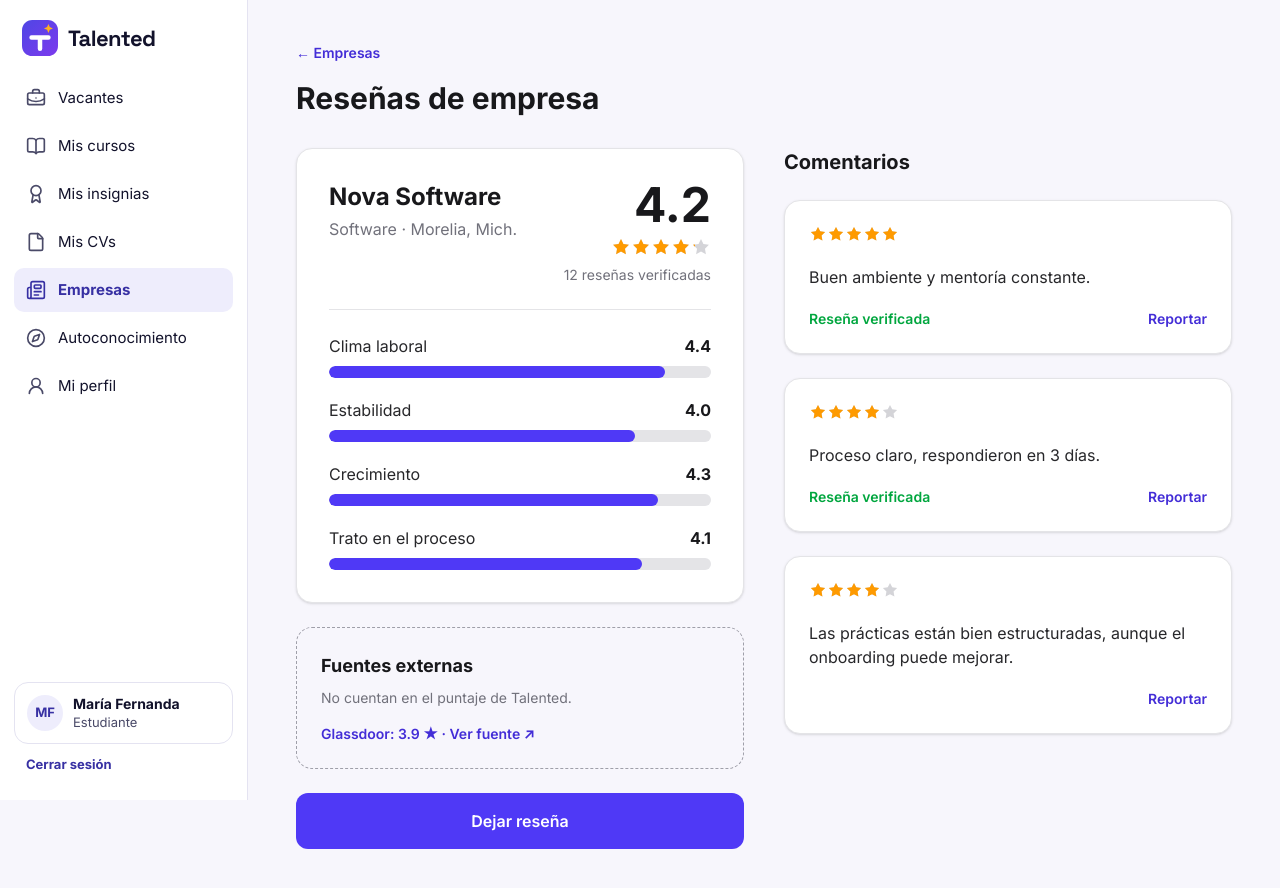
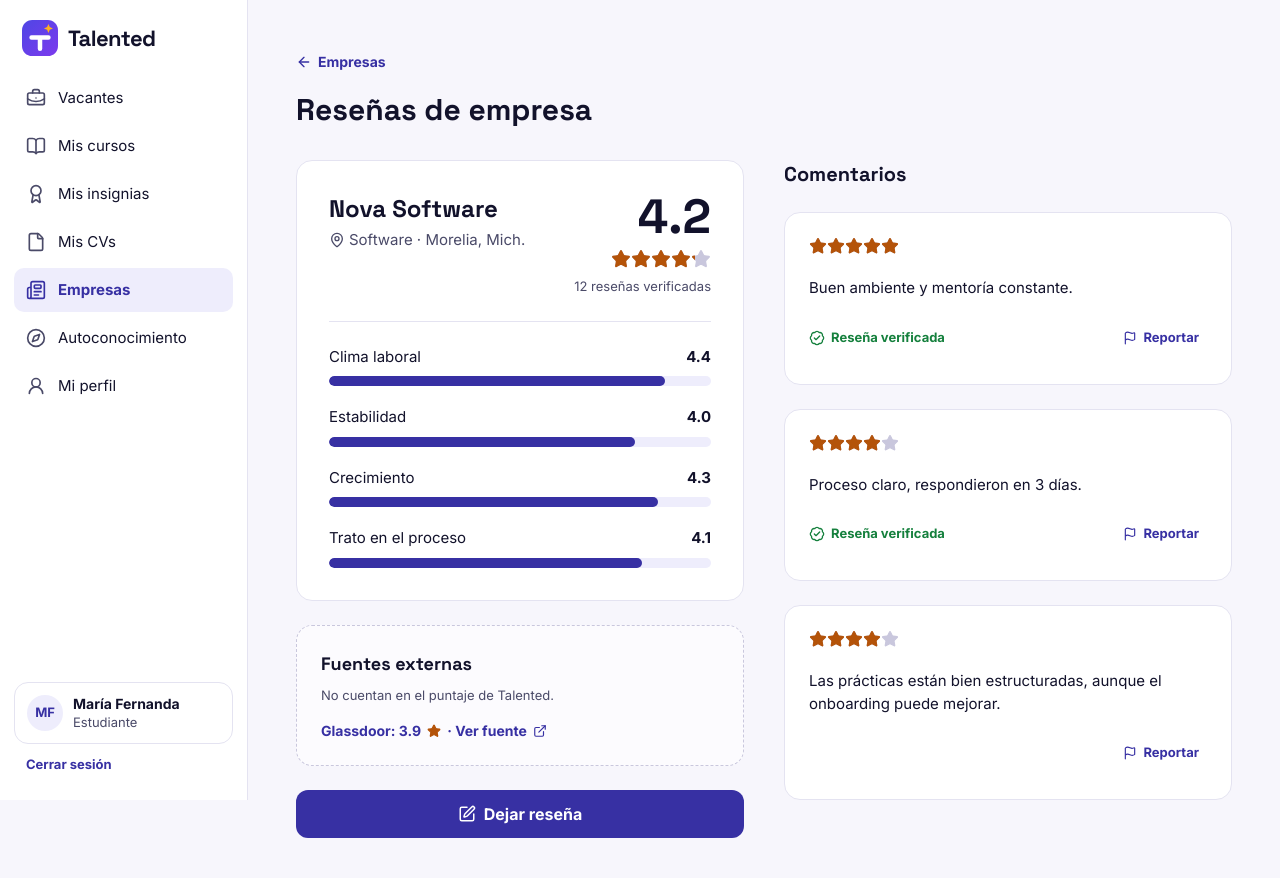
Before and after one commit to Flavvgarcia/plataforma-trabajo-estudiantes-frontend, a Next.js app: page /empresas/nova-software in a window 1280 px wide. Built offline with nearby package versions, Linux system fonts and the light colour scheme.

Commit message:
refactor(empresas): unificar estilos e implementar el sidebar global

```diff
--- a/app/empresas/[id]/page.tsx
+++ b/app/empresas/[id]/page.tsx
@@ -1,3 +1,4 @@
+import { ArrowLeft, ExternalLink, Star } from "lucide-react";
 import Link from "next/link";
 import { notFound } from "next/navigation";
 import {
@@ -28,15 +29,16 @@ export default async function EmpresaDetallePage({
   const resenasEmpresa = getResenasByEmpresa(empresa.id);
 
   return (
-    <div className="px-12 py-10">
+    <div className="px-4 py-8 sm:px-8 lg:px-12 lg:py-10">
       <Link
         href="/empresas"
-        className="text-sm font-semibold text-indigo-700 hover:underline"
+        className="inline-flex min-h-11 items-center gap-1.5 rounded-lg text-sm font-bold text-[#3730A3] hover:underline focus-visible:outline-2 focus-visible:outline-offset-2 focus-visible:outline-[#3730A3]"
       >
-        ← Empresas
+        <ArrowLeft size={16} aria-hidden="true" />
+        Empresas
       </Link>
 
-      <h1 className="mt-4 text-3xl font-bold text-zinc-900">
+      <h1 className="mt-2 text-3xl font-bold text-[#12122B] [font-family:var(--font-talented-grotesk),Arial,sans-serif]">
         Reseñas de empresa
       </h1>
 
@@ -45,22 +47,31 @@ export default async function EmpresaDetallePage({
           <EmpresaResumen empresa={empresa} />
 
           {empresa.fuenteExterna && (
-            <section className="rounded-2xl border border-dashed border-zinc-400 p-6">
-              <h2 className="text-lg font-bold text-zinc-900">
+            <section className="rounded-2xl border border-dashed border-[#C9C7DD] bg-white/60 p-6">
+              <h2 className="text-lg font-bold text-[#12122B] [font-family:var(--font-talented-grotesk),Arial,sans-serif]">
                 Fuentes externas
               </h2>
-              <p className="mt-2 text-sm text-zinc-500">
+              <p className="mt-2 text-[13px] text-[#4A4A68]">
                 No cuentan en el puntaje de Talented.
               </p>
-              <p className="mt-4 text-sm font-semibold">
+              <p className="mt-4 text-sm font-bold">
                 <a
                   href={empresa.fuenteExterna.url}
                   target="_blank"
                   rel="noopener noreferrer"
-                  className="text-indigo-700 hover:underline"
+                  className="inline-flex items-center gap-1.5 text-[#3730A3] hover:underline focus-visible:outline-2 focus-visible:outline-offset-2 focus-visible:outline-[#3730A3]"
                 >
                   {empresa.fuenteExterna.nombre}:{" "}
-                  {empresa.fuenteExterna.rating.toFixed(1)} ★ · Ver fuente ↗
+                  {empresa.fuenteExterna.rating.toFixed(1)}
+                  <Star
+                    size={14}
+                    fill="currentColor"
+                    aria-label="estrellas"
+                    className="text-[#B45309]"
+                  />
+                  · Ver fuente
+                  <ExternalLink size={14} aria-hidden="true" />
+                  <span className="sr-only">(se abre en una pestaña nueva)</span>
                 </a>
               </p>
             </section>
@@ -70,9 +81,11 @@ export default async function EmpresaDetallePage({
         </div>
 
         <div className="flex flex-col gap-6">
-          <h2 className="text-xl font-bold text-zinc-900">Comentarios</h2>
+          <h2 className="text-xl font-bold text-[#12122B] [font-family:var(--font-talented-grotesk),Arial,sans-serif]">
+            Comentarios
+          </h2>
           {resenasEmpresa.length === 0 ? (
-            <p className="rounded-2xl border border-zinc-200 bg-white p-6 text-sm text-zinc-500 shadow-sm">
+            <p className="rounded-2xl border border-[#E4E3F1] bg-white p-6 text-[15px] text-[#4A4A68]">
               Aún no hay reseñas para esta empresa. ¡Sé el primero en opinar!
             </p>
           ) : (
--- a/app/empresas/components/EmpresaResumen.tsx
+++ b/app/empresas/components/EmpresaResumen.tsx
@@ -1,29 +1,33 @@
+import { MapPin } from "lucide-react";
 import Stars from "./Stars";
 import RatingBar from "./RatingBar";
 import type { Empresa } from "../data/empresas";
 
 export default function EmpresaResumen({ empresa }: { empresa: Empresa }) {
   return (
-    <section className="rounded-2xl border border-zinc-200 bg-white p-8 shadow-sm">
-      <div className="flex items-start justify-between gap-6">
+    <section className="rounded-2xl border border-[#E4E3F1] bg-white p-6 sm:p-8">
+      <div className="flex flex-wrap items-start justify-between gap-6">
         <div>
-          <h2 className="text-2xl font-bold text-zinc-900">{empresa.nombre}</h2>
-          <p className="mt-1 text-zinc-500">
+          <h2 className="text-2xl font-bold text-[#12122B] [font-family:var(--font-talented-grotesk),Arial,sans-serif]">
+            {empresa.nombre}
+          </h2>
+          <p className="mt-1 flex items-center gap-1 text-[15px] text-[#4A4A68]">
+            <MapPin size={16} aria-hidden="true" className="shrink-0" />
             {empresa.sector} · {empresa.ubicacion}
           </p>
         </div>
-        <div className="flex flex-col items-end">
-          <span className="text-5xl font-bold leading-none text-zinc-900">
+        <div className="flex flex-col items-start sm:items-end">
+          <span className="text-5xl leading-none font-bold text-[#12122B] [font-family:var(--font-talented-grotesk),Arial,sans-serif]">
             {empresa.rating.toFixed(1)}
           </span>
           <Stars rating={empresa.rating} size={20} className="mt-2" />
-          <span className="mt-2 text-sm text-zinc-500">
+          <span className="mt-2 text-[13px] text-[#4A4A68]">
             {empresa.totalResenas} reseñas verificadas
           </span>
         </div>
       </div>
 
-      <hr className="my-6 border-zinc-200" />
+      <hr className="my-6 border-[#E4E3F1]" />
 
       <div className="flex flex-col gap-5">
         {empresa.categorias.map((categoria) => (
--- a/app/empresas/components/NuevaResenaForm.tsx
+++ b/app/empresas/components/NuevaResenaForm.tsx
@@ -1,5 +1,6 @@
 "use client";
 
+import { Check, Send } from "lucide-react";
 import { useState, type FormEvent } from "react";
 import Link from "next/link";
 import StarPicker from "./StarPicker";
@@ -11,6 +12,9 @@ const categorias = [
   "Crecimiento",
   "Trato en el proceso",
 ];
+
+const focusRing =
+  "focus-visible:outline-2 focus-visible:outline-offset-2 focus-visible:outline-[#3730A3]";
 
 function ratingsVacios(): Record<string, number> {
   return Object.fromEntries(categorias.map((categoria) => [categoria, 0]));
@@ -34,27 +38,27 @@ export default function NuevaResenaForm({ empresa }: { empresa: Empresa }) {
 
   if (enviado) {
     return (
-      <div className="rounded-2xl border border-zinc-200 bg-white p-8 text-center shadow-sm">
-        <div className="mx-auto grid h-14 w-14 place-items-center rounded-full bg-indigo-50 text-2xl text-indigo-700">
-          ✓
+      <div className="rounded-2xl border border-[#E4E3F1] bg-white p-8 text-center">
+        <div className="mx-auto grid size-14 place-items-center rounded-full bg-[#EEEDFC] text-[#3730A3]">
+          <Check size={28} strokeWidth={2.5} aria-hidden="true" />
         </div>
-        <h2 className="mt-4 text-xl font-bold text-zinc-900">
+        <h2 className="mt-4 text-xl font-bold text-[#12122B] [font-family:var(--font-talented-grotesk),Arial,sans-serif]">
           ¡Reseña enviada!
         </h2>
-        <p className="mt-2 text-zinc-500">
+        <p className="mt-2 text-[15px] text-[#4A4A68]">
           Gracias por compartir tu experiencia sobre {empresa.nombre}.
         </p>
         <div className="mt-6 flex flex-col justify-center gap-3 sm:flex-row">
           <Link
             href={`/empresas/${empresa.id}`}
-            className="rounded-xl bg-indigo-600 px-5 py-3 text-sm font-semibold text-white transition-colors hover:bg-indigo-700"
+            className={`inline-flex min-h-11 items-center justify-center rounded-xl bg-[#3730A3] px-5 text-sm font-bold text-white transition-colors hover:bg-[#2E2888] ${focusRing}`}
           >
             Volver a {empresa.nombre}
           </Link>
           <button
             type="button"
             onClick={reiniciar}
-            className="rounded-xl border border-zinc-300 px-5 py-3 text-sm font-semibold text-zinc-700 transition-colors hover:bg-zinc-50"
+            className={`inline-flex min-h-11 items-center justify-center rounded-xl border-2 border-[#3730A3] px-5 text-sm font-bold text-[#3730A3] transition-colors hover:bg-[#EEEDFC] ${focusRing}`}
           >
             Escribir otra
           </button>
@@ -66,18 +70,16 @@ export default function NuevaResenaForm({ empresa }: { empresa: Empresa }) {
   return (
     <form
       onSubmit={handleSubmit}
-      className="flex flex-col gap-6 rounded-2xl border border-zinc-200 bg-white p-8 shadow-sm"
+      className="flex flex-col gap-6 rounded-2xl border border-[#E4E3F1] bg-white p-6 sm:p-8"
     >
-      <div className="flex items-center justify-between gap-4 rounded-xl bg-indigo-50 px-4 py-3">
+      <div className="flex items-center justify-between gap-4 rounded-xl bg-[#EEEDFC] px-4 py-3">
         <div>
-          <p className="text-sm font-semibold text-indigo-900">
-            {empresa.nombre}
-          </p>
-          <p className="text-xs text-indigo-700">
+          <p className="text-sm font-bold text-[#12122B]">{empresa.nombre}</p>
+          <p className="text-[13px] text-[#4A4A68]">
             {empresa.sector} · {empresa.ubicacion}
           </p>
         </div>
-        <span className="text-xs font-semibold uppercase tracking-wide text-indigo-700">
+        <span className="text-xs font-bold tracking-wide text-[#3730A3] uppercase">
           Empresa
         </span>
       </div>
@@ -88,7 +90,7 @@ export default function NuevaResenaForm({ empresa }: { empresa: Empresa }) {
         onChange={setRating}
       />
 
-      <div className="flex flex-col gap-4">
+      <div className="flex flex-col gap-2">
         {categorias.map((categoria) => (
           <StarPicker
             key={categoria}
@@ -101,12 +103,12 @@ export default function NuevaResenaForm({ empresa }: { empresa: Empresa }) {
         ))}
       </div>
 
-      <hr className="border-zinc-200" />
+      <hr className="border-[#E4E3F1]" />
 
       <div className="flex flex-col gap-2">
         <label
           htmlFor="comentario"
-          className="text-sm font-semibold text-zinc-900"
+          className="text-sm font-bold text-[#12122B]"
         >
           Comentario
         </label>
@@ -116,23 +118,24 @@ export default function NuevaResenaForm({ empresa }: { empresa: Empresa }) {
           required
           rows={4}
           placeholder="Cuéntanos cómo fue tu experiencia..."
-          className="resize-none rounded-xl border border-zinc-300 px-4 py-3 text-sm text-zinc-900 outline-none transition-colors focus:border-indigo-500 focus:ring-2 focus:ring-indigo-100"
+          className="resize-none rounded-xl border border-[#8C8AA8] bg-white px-4 py-3 text-[15px] text-[#12122B] outline-none transition-colors placeholder:text-[#4A4A68]/70 focus:border-[#3730A3] focus:ring-2 focus:ring-[#EEEDFC]"
         />
       </div>
 
-      <label className="flex cursor-pointer items-center gap-3 text-sm text-zinc-800">
+      <label className="flex min-h-11 cursor-pointer items-center gap-3 text-[15px] text-[#12122B]">
         <input
           type="checkbox"
           name="entrevista"
-          className="h-4 w-4 accent-indigo-600"
+          className="size-5 accent-[#3730A3]"
         />
         Tuve entrevista
       </label>
 
       <button
         type="submit"
-        className="rounded-xl bg-indigo-600 py-4 text-base font-semibold text-white transition-colors hover:bg-indigo-700"
+        className={`inline-flex min-h-12 items-center justify-center gap-2 rounded-xl bg-[#3730A3] text-base font-bold text-white transition-colors hover:bg-[#2E2888] ${focusRing}`}
       >
+        <Send size={18} aria-hidden="true" />
         Publicar reseña
       </button>
     </form>
--- a/app/empresas/components/RatingBar.tsx
+++ b/app/empresas/components/RatingBar.tsx
@@ -10,12 +10,21 @@ export default function RatingBar({ label, value, max = 5 }: RatingBarProps) {
   return (
     <div className="flex flex-col gap-2">
       <div className="flex items-center justify-between">
-        <span className="text-base text-zinc-800">{label}</span>
-        <span className="text-base font-bold text-zinc-900">{value.toFixed(1)}</span>
+        <span className="text-[15px] text-[#12122B]">{label}</span>
+        <span className="text-[15px] font-bold text-[#12122B]">
+          {value.toFixed(1)}
+        </span>
       </div>
-      <div className="h-3 w-full overflow-hidden rounded-full bg-zinc-200">
+      <div
+        className="h-2.5 w-full overflow-hidden rounded-full bg-[#EEEDFC]"
+        role="progressbar"
+        aria-label={label}
+        aria-valuemin={0}
+        aria-valuemax={max}
+        aria-valuenow={value}
+      >
         <div
-          className="h-full rounded-full bg-indigo-600"
+          className="h-full rounded-full bg-[#3730A3]"
           style={{ width: `${percent}%` }}
         />
       </div>
--- a/app/empresas/components/ResenaCard.tsx
+++ b/app/empresas/components/ResenaCard.tsx
@@ -1,14 +1,16 @@
+import { BadgeCheck, Flag } from "lucide-react";
 import Stars from "./Stars";
 import type { Resena } from "../data/empresas";
 
 export default function ResenaCard({ resena }: { resena: Resena }) {
   return (
-    <article className="rounded-2xl border border-zinc-200 bg-white p-6 shadow-sm">
+    <article className="rounded-2xl border border-[#E4E3F1] bg-white p-6">
       <Stars rating={resena.rating} size={18} />
-      <p className="mt-4 text-zinc-800">{resena.comentario}</p>
-      <div className="mt-5 flex items-center justify-between">
+      <p className="mt-4 text-[15px] text-[#12122B]">{resena.comentario}</p>
+      <div className="mt-4 flex items-center justify-between">
         {resena.verificada ? (
-          <span className="text-sm font-semibold text-green-600">
+          <span className="inline-flex items-center gap-1.5 text-[13px] font-bold text-[#15803D]">
+            <BadgeCheck size={16} aria-hidden="true" />
             Reseña verificada
           </span>
         ) : (
@@ -16,8 +18,9 @@ export default function ResenaCard({ resena }: { resena: Resena }) {
         )}
         <button
           type="button"
-          className="text-sm font-semibold text-indigo-700 hover:underline"
+          className="inline-flex min-h-11 items-center gap-1.5 rounded-lg px-2 text-[13px] font-bold text-[#3730A3] hover:underline focus-visible:outline-2 focus-visible:outline-offset-2 focus-visible:outline-[#3730A3]"
         >
+          <Flag size={14} aria-hidden="true" />
           Reportar
         </button>
       </div>
--- a/app/empresas/components/Stars.tsx
+++ b/app/empresas/components/Stars.tsx
@@ -1,29 +1,23 @@
+import { Star } from "lucide-react";
+
 type StarsProps = {
   rating: number;
   size?: number;
   className?: string;
 };
 
-function Star({ size }: { size: number }) {
-  return (
-    <svg
-      width={size}
-      height={size}
-      viewBox="0 0 24 24"
-      fill="currentColor"
-      aria-hidden="true"
-      className="shrink-0"
-    >
-      <path d="M12 2.5l2.94 5.96 6.58.96-4.76 4.64 1.12 6.55L12 17.52l-5.88 3.09 1.12-6.55-4.76-4.64 6.58-.96L12 2.5z" />
-    </svg>
-  );
-}
-
 function StarRow({ size }: { size: number }) {
   return (
     <div className="flex">
       {Array.from({ length: 5 }).map((_, index) => (
-        <Star key={index} size={size} />
+        <Star
+          key={index}
+          size={size}
+          fill="currentColor"
+          strokeWidth={1.5}
+          aria-hidden="true"
+          className="shrink-0"
+        />
       ))}
     </div>
   );
@@ -37,13 +31,13 @@ export default function Stars({ rating, size = 18, className = "" }: StarsProps)
     <div
       className={`relative inline-flex ${className}`}
       role="img"
-      aria-label={`${rating} de 5 estrellas`}
+      aria-label={`${rating.toFixed(1)} de 5 estrellas`}
     >
-      <div className="text-zinc-300">
+      <div className="text-[#C9C7DD]">
         <StarRow size={size} />
       </div>
       <div
-        className="absolute inset-y-0 left-0 overflow-hidden text-amber-500"
+        className="absolute inset-y-0 left-0 overflow-hidden text-[#B45309]"
         style={{ width: `${percent}%` }}
       >
         <StarRow size={size} />
--- a/app/empresas/components/VerificacionModal.tsx
+++ b/app/empresas/components/VerificacionModal.tsx
@@ -1,7 +1,11 @@
 "use client";
 
+import { SquarePen, X } from "lucide-react";
 import { useState } from "react";
 import { useRouter } from "next/navigation";
+
+const focusRing =
+  "focus-visible:outline-2 focus-visible:outline-offset-2 focus-visible:outline-[#3730A3]";
 
 export default function VerificacionModal({
   empresaId,
@@ -16,37 +20,52 @@ export default function VerificacionModal({
       <button
         type="button"
         onClick={() => setOpen(true)}
-        className="w-full rounded-xl bg-indigo-600 py-4 text-base font-semibold text-white transition-colors hover:bg-indigo-700"
+        className={`inline-flex min-h-12 w-full items-center justify-center gap-2 rounded-xl bg-[#3730A3] text-base font-bold text-white transition-colors hover:bg-[#2E2888] ${focusRing}`}
       >
+        <SquarePen size={18} aria-hidden="true" />
         Dejar reseña
       </button>
 
       {open && (
         <div
-          className="fixed inset-0 z-50 flex items-center justify-center bg-black/40 p-4"
+          className="fixed inset-0 z-50 flex items-center justify-center bg-[#12122B]/40 p-4"
           role="presentation"
           onClick={() => setOpen(false)}
+          onKeyDown={(event) => {
+            if (event.key === "Escape") setOpen(false);
+          }}
         >
           <div
             role="dialog"
             aria-modal="true"
             aria-labelledby="verifica-titulo"
-            className="w-full max-w-md rounded-2xl border-2 border-indigo-600 bg-white p-6 shadow-xl"
+            className="w-full max-w-md rounded-2xl border-2 border-[#3730A3] bg-white p-6 shadow-xl"
             onClick={(event) => event.stopPropagation()}
           >
-            <h2
-              id="verifica-titulo"
-              className="text-xl font-bold text-zinc-900"
-            >
-              Modal: verifica tu proceso
-            </h2>
+            <div className="flex items-start justify-between gap-4">
+              <h2
+                id="verifica-titulo"
+                className="text-xl font-bold text-[#12122B] [font-family:var(--font-talented-grotesk),Arial,sans-serif]"
+              >
+                Verifica tu proceso
+              </h2>
+              <button
+                type="button"
+                onClick={() => setOpen(false)}
+                aria-label="Cerrar"
+                autoFocus
+                className={`-mt-2 -mr-2 grid size-11 shrink-0 place-items-center rounded-lg text-[#4A4A68] hover:bg-[#F7F6FC] ${focusRing}`}
+              >
+                <X size={20} aria-hidden="true" />
+              </button>
+            </div>
 
-            <label className="mt-6 flex cursor-pointer items-center gap-3 text-base text-zinc-800">
+            <label className="mt-4 flex min-h-11 cursor-pointer items-center gap-3 text-[15px] font-bold text-[#12122B]">
               <input
                 type="radio"
                 name="verificacion"
                 defaultChecked
-                className="h-5 w-5 accent-indigo-600"
+                className="size-5 accent-[#3730A3]"
               />
               Tuve entrevista
             </label>
@@ -57,7 +76,7 @@ export default function VerificacionModal({
                 setOpen(false);
                 router.push(`/empresas/${empresaId}/nueva`);
               }}
-              className="mt-6 w-full rounded-xl bg-indigo-600 py-3.5 text-base font-semibold text-white transition-colors hover:bg-indigo-700"
+              className={`mt-6 inline-flex min-h-12 w-full items-center justify-center rounded-xl bg-[#3730A3] text-base font-bold text-white transition-colors hover:bg-[#2E2888] ${focusRing}`}
             >
               Continuar
             </button>
--- a/app/empresas/page.tsx
+++ b/app/empresas/page.tsx
@@ -3,9 +3,11 @@ import EmpresaCard from "./components/EmpresaCard";
 
 export default function EmpresasPage() {
   return (
-    <div className="px-12 py-10">
-      <h1 className="text-3xl font-bold text-zinc-900">Empresas</h1>
-      <p className="mt-2 text-zinc-500">
+    <div className="px-4 py-8 sm:px-8 lg:px-12 lg:py-10">
+      <h1 className="text-3xl font-bold text-[#12122B] [font-family:var(--font-talented-grotesk),Arial,sans-serif]">
+        Empresas
+      </h1>
+      <p className="mt-2 text-[15px] text-[#4A4A68]">
         Consulta las reseñas de empresas y comparte tu experiencia.
       </p>
 
```
Also changed, not shown: app/empresas/[id]/nueva/page.tsx (+9 -5 lines), app/empresas/components/EmpresaCard.tsx (+10 -7 lines), app/empresas/components/StarPicker.tsx (+10 -13 lines), 1 other file (tests, documents, lock files or other folders).
